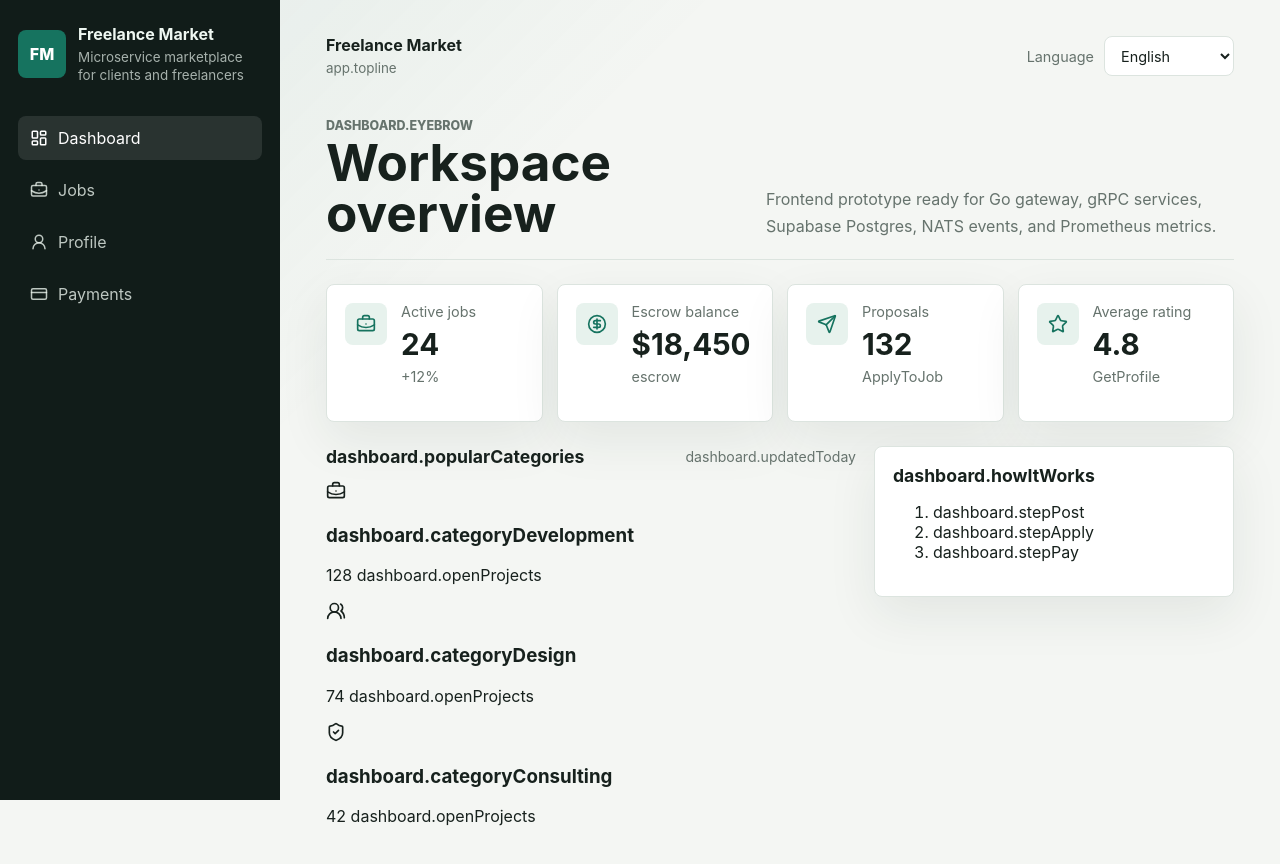
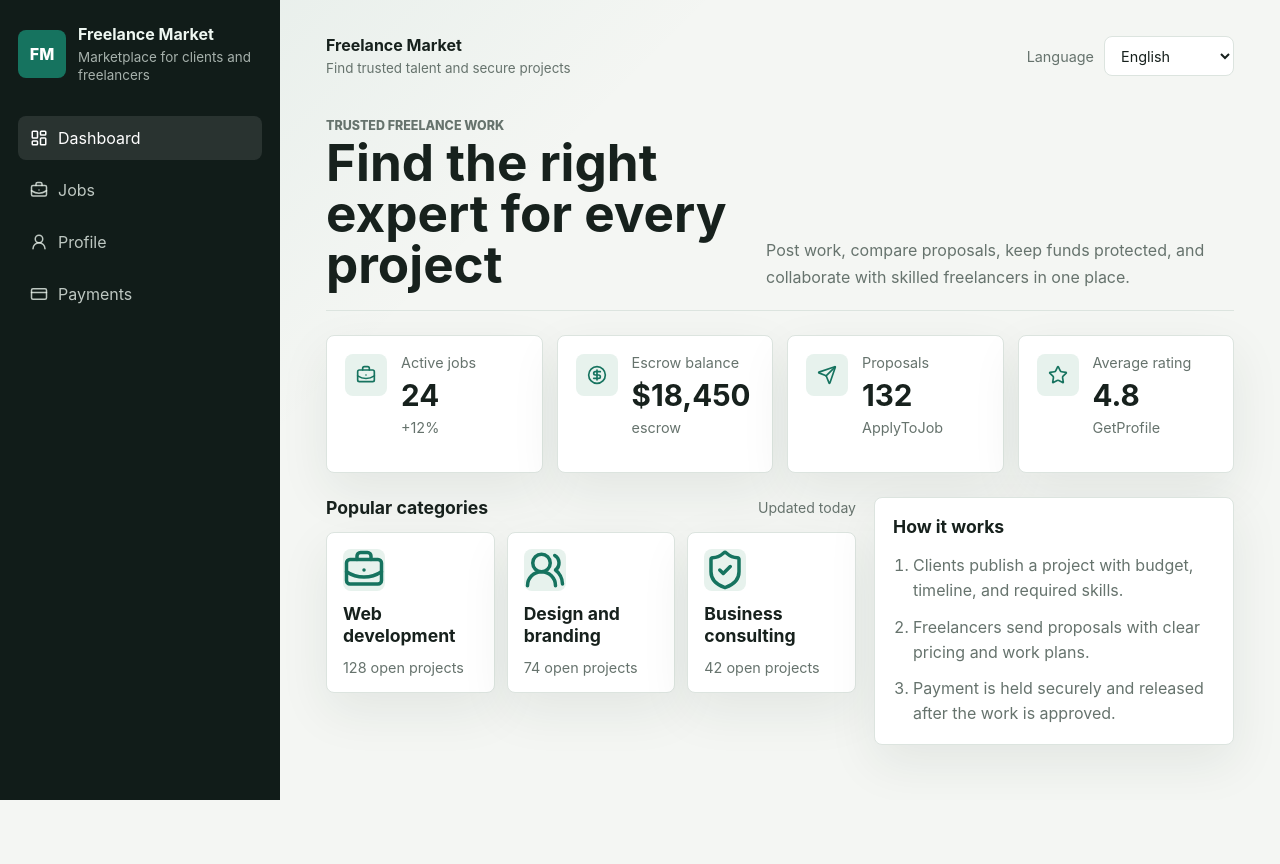
Before and after one commit to bekasyl00/Freelance_market_ADP2, a Vue app in the folder frontend/: page / in a window 1280 px wide. Shown: the top 864 px of the page. After the commit the page ends 800 px from the top, so only its background shows below. Built offline with nearby package versions, Linux system fonts and the light colour scheme.

Commit message:
adding frontend

```diff
--- a/frontend/src/i18n/messages.js
+++ b/frontend/src/i18n/messages.js
@@ -2,7 +2,8 @@ export default {
   en: {
     app: {
       name: 'Freelance Market',
-      tagline: 'Microservice marketplace for clients and freelancers',
+      tagline: 'Marketplace for clients and freelancers',
+      topline: 'Find trusted talent and secure projects',
       search: 'Search jobs, skills, or freelancers',
       language: 'Language',
     },
@@ -11,20 +12,28 @@ export default {
       jobs: 'Jobs',
       profile: 'Profile',
       payments: 'Payments',
-      monitoring: 'Monitoring',
     },
     dashboard: {
-      title: 'Workspace overview',
-      subtitle: 'Frontend prototype ready for Go gateway, gRPC services, Supabase Postgres, NATS events, and Prometheus metrics.',
+      eyebrow: 'Trusted freelance work',
+      title: 'Find the right expert for every project',
+      subtitle: 'Post work, compare proposals, keep funds protected, and collaborate with skilled freelancers in one place.',
       activeJobs: 'Active jobs',
       escrow: 'Escrow balance',
       proposals: 'Proposals',
       rating: 'Average rating',
-      architecture: 'Project architecture',
-      services: 'Service readiness',
-      apiNote: 'The UI currently uses local mock data. Set VITE_API_BASE_URL when the Go gateway is ready.',
+      popularCategories: 'Popular categories',
+      updatedToday: 'Updated today',
+      categoryDevelopment: 'Web development',
+      categoryDesign: 'Design and branding',
+      categoryConsulting: 'Business consulting',
+      openProjects: 'open projects',
+      howItWorks: 'How it works',
+      stepPost: 'Clients publish a project with budget, timeline, and required skills.',
+      stepApply: 'Freelancers send proposals with clear pricing and work plans.',
+      stepPay: 'Payment is held securely and released after the work is approved.',
     },
     jobs: {
+      eyebrow: 'Find work',
       title: 'Job marketplace',
       subtitle: 'Freelancers can browse jobs and submit proposals. Clients can publish new work.',
       create: 'Create job',
@@ -40,8 +49,9 @@ export default {
       listEmpty: 'No jobs match your search.',
     },
     profile: {
+      eyebrow: 'Your reputation',
       title: 'Profile and skills',
-      subtitle: 'User Service screens: Register, Login, GetProfile, and UpdateSkills.',
+      subtitle: 'Show your expertise, keep your skills up to date, and help clients understand why you are the right fit.',
       role: 'Role',
       freelancer: 'Freelancer',
       client: 'Client',
@@ -52,8 +62,9 @@ export default {
       completed: 'Completed jobs',
     },
     payments: {
+      eyebrow: 'Secure payments',
       title: 'Escrow and payments',
-      subtitle: 'Payment Service screens for Deposit, CreateEscrow, ReleasePayment, and GetHistory.',
+      subtitle: 'Track deposits, protected project funds, released payments, and transaction history.',
       deposit: 'Deposit',
       createEscrow: 'Create escrow',
       release: 'Release payment',
@@ -61,24 +72,13 @@ export default {
       available: 'Available balance',
       escrowed: 'Escrowed funds',
     },
-    monitoring: {
-      title: 'Monitoring',
-      subtitle: 'Prometheus targets and Grafana alerts are provisioned in the repository.',
-      grafana: 'Grafana',
-      prometheus: 'Prometheus',
-      alerts: 'Alerts',
-      dashboard: 'Dashboard UID',
-      target: 'Target',
-      status: 'Status',
-      up: 'Ready',
-      waiting: 'Waiting for backend',
-    },
     common: {
       online: 'Online',
       pending: 'Pending',
       completed: 'Completed',
       open: 'Open',
       inProgress: 'In progress',
+      status: 'Status',
       save: 'Save',
       cancel: 'Cancel',
       usd: 'USD',
@@ -88,7 +88,8 @@ export default {
   ru: {
     app: {
       name: 'Freelance Market',
-      tagline: 'Маркетплейс на микросервисной архитектуре для клиентов и фрилансеров',
+      tagline: 'Маркетплейс для клиентов и фрилансеров',
+      topline: 'Находите проверенных специалистов и надежные проекты',
       search: 'Поиск по заказам, навыкам или фрилансерам',
       language: 'Язык',
     },
@@ -97,20 +98,28 @@ export default {
       jobs: 'Заказы',
       profile: 'Профиль',
       payments: 'Платежи',
-      monitoring: 'Мониторинг',
     },
     dashboard: {
-      title: 'Обзор проекта',
-      subtitle: 'Прототип фронтенда готов к подключению Go gateway, gRPC сервисов, Supabase Postgres, NATS событий и Prometheus метрик.',
+      eyebrow: 'Надежная фриланс-работа',
+      title: 'Найдите подходящего специалиста для любого проекта',
+      subtitle: 'Публикуйте задачи, сравнивайте предложения, защищайте оплату и работайте с сильными фрилансерами в одном месте.',
       activeJobs: 'Активные заказы',
       escrow: 'Баланс escrow',
       proposals: 'Заявки',
       rating: 'Средний рейтинг',
-      architecture: 'Архитектура проекта',
-      services: 'Готовность сервисов',
-      apiNote: 'Сейчас UI использует локальные mock-данные. Когда Go gateway будет готов, укажите VITE_API_BASE_URL.',
+      popularCategories: 'Популярные категории',
+      updatedToday: 'Обновлено сегодня',
+      categoryDevelopment: 'Веб-разработка',
+      categoryDesign: 'Дизайн и брендинг',
+      categoryConsulting: 'Бизнес-консалтинг',
+      openProjects: 'открытых проектов',
+      howItWorks: 'Как это работает',
+      stepPost: 'Клиент публикует проект с бюджетом, сроком и нужными навыками.',
+      stepApply: 'Фрилансеры отправляют предложения с ценой и планом работы.',
+      stepPay: 'Оплата хранится безопасно и переводится после принятия работы.',
     },
     jobs: {
+      eyebrow: 'Найти работу',
       title: 'Маркетплейс заказов',
       subtitle: 'Фрилансеры просматривают заказы и отправляют заявки. Клиенты публикуют новую работу.',
       create: 'Создать заказ',
@@ -126,8 +135,9 @@ export default {
       listEmpty: 'Подходящих заказов нет.',
     },
     profile: {
+      eyebrow: 'Ваша репутация',
       title: 'Профиль и навыки',
-      subtitle: 'Экраны User Service: Register, Login, GetProfile и UpdateSkills.',
+      subtitle: 'Покажите экспертизу, обновляйте навыки и помогайте клиентам понять, почему вы подходите для проекта.',
       role: 'Роль',
       freelancer: 'Фрилансер',
       client: 'Клиент',
@@ -138,8 +148,9 @@ export default {
       completed: 'Завершенные заказы',
     },
     payments: {
+      eyebrow: 'Безопасные платежи',
       title: 'Escrow и платежи',
-      subtitle: 'Экраны Payment Service для Deposit, CreateEscrow, ReleasePayment и GetHistory.',
+      subtitle: 'Отслеживайте пополнения, защищенные средства по проектам, выплаты и историю транзакций.',
       deposit: 'Пополнить',
       createEscrow: 'Создать escrow',
       release: 'Выплатить',
@@ -147,24 +158,13 @@ export default {
       available: 'Доступный баланс',
       escrowed: 'Замороженные средства',
     },
-    monitoring: {
-      title: 'Мониторинг',
-      subtitle: 'Prometheus targets и Grafana alerts уже добавлены в репозиторий.',
-      grafana: 'Grafana',
-      prometheus: 'Prometheus',
-      alerts: 'Alerts',
-      dashboard: 'Dashboard UID',
-      target: 'Target',
-      status: 'Статус',
-      up: 'Готов',
-      waiting: 'Ждет backend',
-    },
     common: {
       online: 'Онлайн',
       pending: 'Ожидает',
       completed: 'Завершено',
       open: 'Открыт',
       inProgress: 'В работе',
+      status: 'Статус',
       save: 'Сохранить',
       cancel: 'Отмена',
       usd: 'USD',
@@ -174,7 +174,8 @@ export default {
   kk: {
     app: {
       name: 'Freelance Market',
-      tagline: 'Клиенттер мен фрилансерлерге арналған микросервистік маркетплейс',
+      tagline: 'Клиенттер мен фрилансерлерге арналған маркетплейс',
+      topline: 'Сенімді мамандар мен сапалы жобаларды табыңыз',
       search: 'Жұмыс, дағды немесе фрилансер іздеу',
       language: 'Тіл',
     },
@@ -183,20 +184,28 @@ export default {
       jobs: 'Жұмыстар',
       profile: 'Профиль',
       payments: 'Төлемдер',
-      monitoring: 'Мониторинг',
     },
     dashboard: {
-      title: 'Жоба шолуы',
-      subtitle: 'Frontend прототипі Go gateway, gRPC сервистері, Supabase Postgres, NATS оқиғалары және Prometheus метрикаларына дайын.',
+      eyebrow: 'Сенімді фриланс жұмысы',
+      title: 'Әр жобаға лайық маманды табыңыз',
+      subtitle: 'Жұмыс жариялаңыз, ұсыныстарды салыстырыңыз, төлемді қорғаңыз және тәжірибелі фрилансерлермен бір жерде жұмыс істеңіз.',
       activeJobs: 'Белсенді жұмыстар',
       escrow: 'Escrow балансы',
       proposals: 'Ұсыныстар',
       rating: 'Орташа рейтинг',
-      architecture: 'Жоба архитектурасы',
-      services: 'Сервистер дайындығы',
-      apiNote: 'Қазір UI жергілікті mock деректерді қолданады. Go gateway дайын болғанда VITE_API_BASE_URL көрсетіңіз.',
+      popularCategories: 'Танымал санаттар',
+      updatedToday: 'Бүгін жаңартылды',
+      categoryDevelopment: 'Веб-әзірлеу',
+      categoryDesign: 'Дизайн және брендинг',
+      categoryConsulting: 'Бизнес кеңес беру',
+      openProjects: 'ашық жоба',
+      howItWorks: 'Қалай жұмыс істейді',
+      stepPost: 'Клиент бюджеті, мерзімі және қажетті дағдылары бар жоба жариялайды.',
+      stepApply: 'Фрилансерлер баға мен жұмыс жоспары көрсетілген ұсыныс жібереді.',
+      stepPay: 'Төлем қауіпсіз сақталып, жұмыс қабылданғаннан кейін жіберіледі.',
     },
     jobs: {
+      eyebrow: 'Жұмыс табу',
       title: 'Жұмыс маркетплейсі',
       subtitle: 'Фрилансерлер жұмыстарды қарап, ұсыныс жібереді. Клиенттер жаңа тапсырма жариялайды.',
       create: 'Жұмыс құру',
@@ -212,8 +221,9 @@ export default {
       listEmpty: 'Іздеуге сәйкес жұмыс жоқ.',
     },
     profile: {
+      eyebrow: 'Сіздің беделіңіз',
       title: 'Профиль және дағдылар',
-      subtitle: 'User Service экрандары: Register, Login, GetProfile және UpdateSkills.',
+      subtitle: 'Тәжірибеңізді көрсетіңіз, дағдыларыңызды жаңартыңыз және клиентке неге лайық екеніңізді түсіндіріңіз.',
       role: 'Рөл',
       freelancer: 'Фрилансер',
       client: 'Клиент',
@@ -224,8 +234,9 @@ export default {
       completed: 'Аяқталған жұмыстар',
     },
     payments: {
+      eyebrow: 'Қауіпсіз төлемдер',
       title: 'Escrow және төлемдер',
-      subtitle: 'Payment Service экрандары: Deposit, CreateEscrow, ReleasePayment және GetHistory.',
+      subtitle: 'Толтыруларды, қорғалған жоба қаражатын, төлемдерді және транзакциялар тарихын бақылаңыз.',
       deposit: 'Толтыру',
       createEscrow: 'Escrow құру',
       release: 'Төлем шығару',
@@ -233,24 +244,13 @@ export default {
       available: 'Қолжетімді баланс',
       escrowed: 'Бұғатталған қаражат',
     },
-    monitoring: {
-      title: 'Мониторинг',
-      subtitle: 'Prometheus targets және Grafana alerts репозиторийге қосылды.',
-      grafana: 'Grafana',
-      prometheus: 'Prometheus',
-      alerts: 'Alerts',
-      dashboard: 'Dashboard UID',
-      target: 'Target',
-      status: 'Күйі',
-      up: 'Дайын',
-      waiting: 'Backend күтуде',
-    },
     common: {
       online: 'Онлайн',
       pending: 'Күтуде',
       completed: 'Аяқталды',
       open: 'Ашық',
       inProgress: 'Орындалуда',
+      status: 'Күйі',
       save: 'Сақтау',
       cancel: 'Бас тарту',
       usd: 'USD',
--- a/frontend/src/styles/base.css
+++ b/frontend/src/styles/base.css
@@ -199,26 +199,23 @@ button {
   text-transform: uppercase;
 }
 
-.metrics-grid,
-.monitoring-grid {
+.metrics-grid {
   display: grid;
   grid-template-columns: repeat(4, minmax(0, 1fr));
   gap: 14px;
 }
 
-.metrics-grid--payments,
-.monitoring-grid {
+.metrics-grid--payments {
   grid-template-columns: repeat(3, minmax(0, 1fr));
 }
 
 .metric-card,
 .job-card,
-.service-tile,
+.category-tile,
 .note-panel,
 .profile-summary,
 .skills-panel,
-.table-panel,
-.monitoring-tile {
+.table-panel {
   background: var(--surface);
   border: 1px solid var(--line);
   border-radius: 8px;
@@ -234,7 +231,7 @@ button {
 }
 
 .metric-card__icon,
-.monitoring-tile svg {
+.category-tile svg {
   width: 42px;
   height: 42px;
   display: grid;
@@ -276,7 +273,7 @@ button {
 
 .section-title h2,
 .note-panel h2,
-.monitoring-tile h2,
+.category-tile h3,
 .profile-summary h2 {
   margin: 0;
   font-size: 1.1rem;
@@ -287,38 +284,33 @@ button {
   font-size: 0.88rem;
 }
 
-.service-grid {
+.activity-panel {
+  min-width: 0;
+}
+
+.category-grid {
   display: grid;
   grid-template-columns: repeat(3, minmax(0, 1fr));
   gap: 12px;
 }
 
-.service-tile {
+.category-tile {
   padding: 16px;
+  display: grid;
+  gap: 12px;
 }
 
-.service-tile__head {
-  display: flex;
-  align-items: center;
-  gap: 10px;
-  margin-bottom: 12px;
-}
-
-.service-tile__head svg {
+.category-tile svg {
+  background: #e7f2ed;
   color: var(--primary);
 }
 
-.service-tile h3 {
-  margin: 0;
-  font-size: 0.98rem;
+.category-tile h3 {
+  line-height: 1.25;
 }
 
-.service-tile ul {
-  list-style: none;
-  padding: 0;
+.category-tile p {
   margin: 0;
-  display: grid;
-  gap: 8px;
   color: var(--muted);
   font-size: 0.9rem;
 }
@@ -342,6 +334,15 @@ button {
   color: var(--muted);
   line-height: 1.55;
   margin: 0;
+}
+
+.steps-list {
+  margin: 16px 0 0;
+  padding-left: 20px;
+  display: grid;
+  gap: 12px;
+  color: var(--muted);
+  line-height: 1.55;
 }
 
 .toolbar {
@@ -597,23 +598,11 @@ th {
   text-transform: uppercase;
 }
 
-.monitoring-tile {
-  min-height: 146px;
-  padding: 18px;
-}
-
-.monitoring-tile p {
-  color: var(--muted);
-  margin: 12px 0 0;
-  overflow-wrap: anywhere;
-}
-
 @media (max-width: 1180px) {
   .metrics-grid,
   .metrics-grid--payments,
   .jobs-grid,
-  .monitoring-grid,
-  .service-grid {
+  .category-grid {
     grid-template-columns: repeat(2, minmax(0, 1fr));
   }
 
@@ -656,8 +645,7 @@ th {
   .metrics-grid,
   .metrics-grid--payments,
   .jobs-grid,
-  .monitoring-grid,
-  .service-grid,
+  .category-grid,
   .job-form,
   .nav-list {
     grid-template-columns: 1fr;
--- a/frontend/src/views/JobsView.vue
+++ b/frontend/src/views/JobsView.vue
@@ -36,7 +36,7 @@ function publishJob() {
       budget: Number(newJob.value.budget) || 0,
       deadline: '2026-06-20',
       status: 'open',
-      skills: ['Vue', 'Go', 'Postgres'],
+      skills: ['Web Design', 'Branding', 'SEO'],
       description: 'New client request is ready to receive proposals.',
       proposals: 0,
     },
```
Also changed, not shown: frontend/src/components/ServicePanel.vue (deleted, +0 -26 lines), frontend/src/views/MonitoringView.vue (deleted, +0 -64 lines), 5 other files (tests, documents, lock files or other folders).
